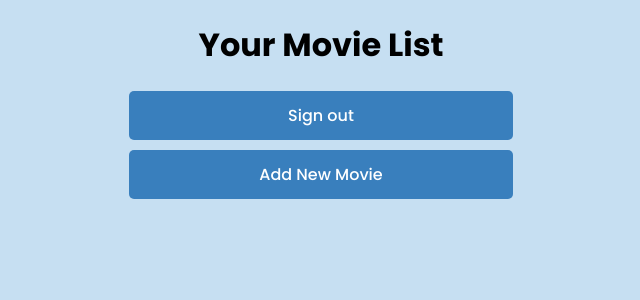
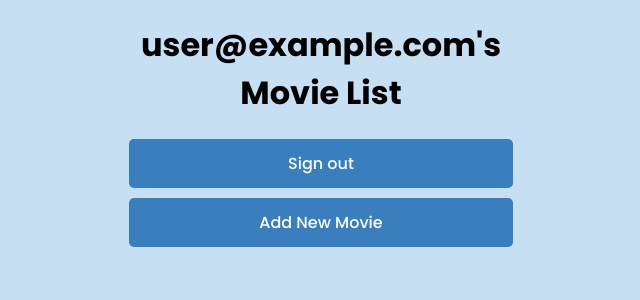
Before and after one commit to DianaOprea17/movie-app-tic, a Vue app in the folder front/client/: page /home in a window 1280 px wide. Shown: the top 300 px of the page, without its empty margins (319-959 px from the left). Built offline with nearby package versions, Linux system fonts and the light colour scheme; no server answers; sample sign-in values are in the browser's storage.

Commit message:
onAuthStateChanged modified

```diff
--- a/front/client/src/components/HomePage.vue
+++ b/front/client/src/components/HomePage.vue
@@ -57,6 +57,7 @@
 
 <script>
 import { signOut } from "firebase/auth";
+import { onAuthStateChanged } from "firebase/auth";
 import {auth} from '../firebaseConfig';
 import { getFirestore, collection, addDoc} from "firebase/firestore";
 import{ ref, uploadBytes, getDownloadURL} from "firebase/storage";
@@ -83,7 +84,16 @@ export default {
 
   created(){
 
-    this.fetchUserName();
+    onAuthStateChanged(auth, (user) => {
+      if (user) {
+        this.username = user.email; // Sau alte informații despre utilizator
+        this.fetchUserName(user.uid);
+        console.log("User logged in:", user.email);
+      } else {
+        console.log("No user logged in");
+        this.$router.push('/'); // Redirecționare la pagina de login
+      }
+    });
 
   },
 
--- a/front/client/src/firebaseConfig.js
+++ b/front/client/src/firebaseConfig.js
@@ -5,7 +5,7 @@ import {getFirestore} from 'firebase/firestore';
 import { getStorage } from "firebase/storage";
 
 const firebaseConfig = {
-  apiKey: "api",
+ // apiKey: "AIzaSyCH87EVK_n6RraRr0JGSGq8rvtslcjzVqo",
   authDomain: "movie-app2-7ebf5.firebaseapp.com",
   projectId: "movie-app2-7ebf5",
   storageBucket: "movie-app2-7ebf5.firebasestorage.app",
```
